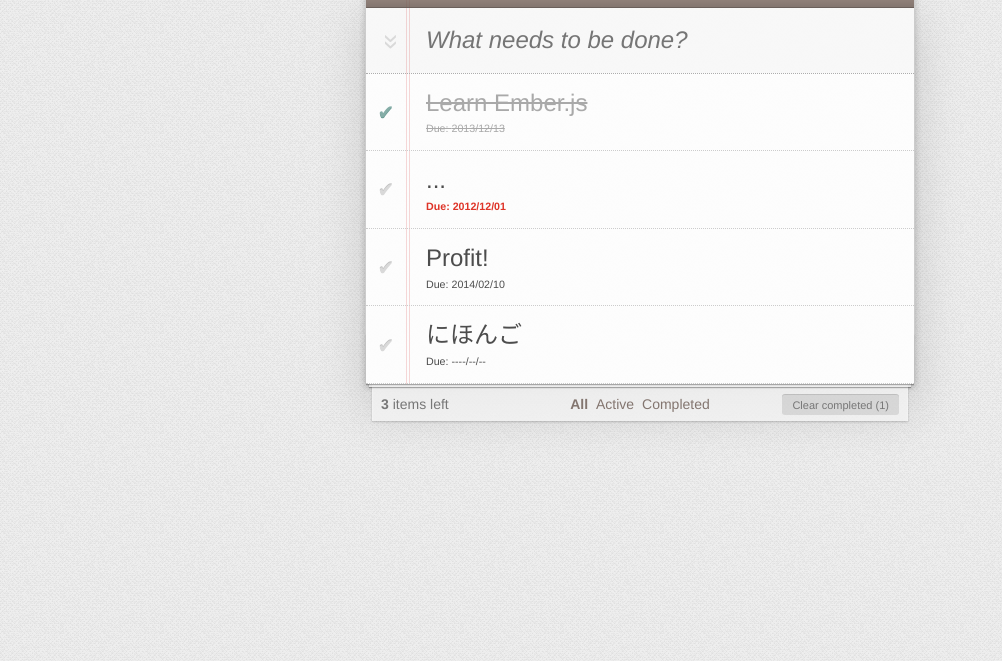
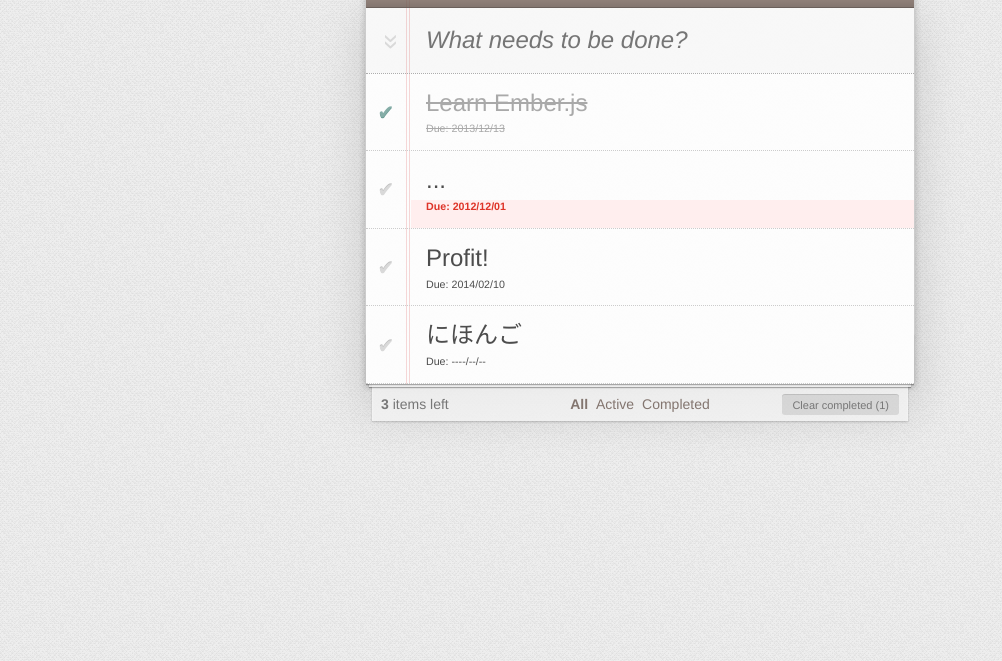
Before and after one commit to irasally/emberjshandson, a plain HTML site: page index.html in a window 1280 px wide. Shown: the part 139-800 px from the top of the page, without its empty margins (0-1002 px from the left). Drawn offline with Linux system fonts and the light colour scheme.

Commit message:
背景色も変更するようにした

```diff
--- a/style.css
+++ b/style.css
@@ -264,6 +264,7 @@ label[for='toggle-all'] {
 
 #todo-list li label.exprired {
 	color: #de3428;
+	background-color: #FEE;
 	font-weight: bold;
 }
 
```
